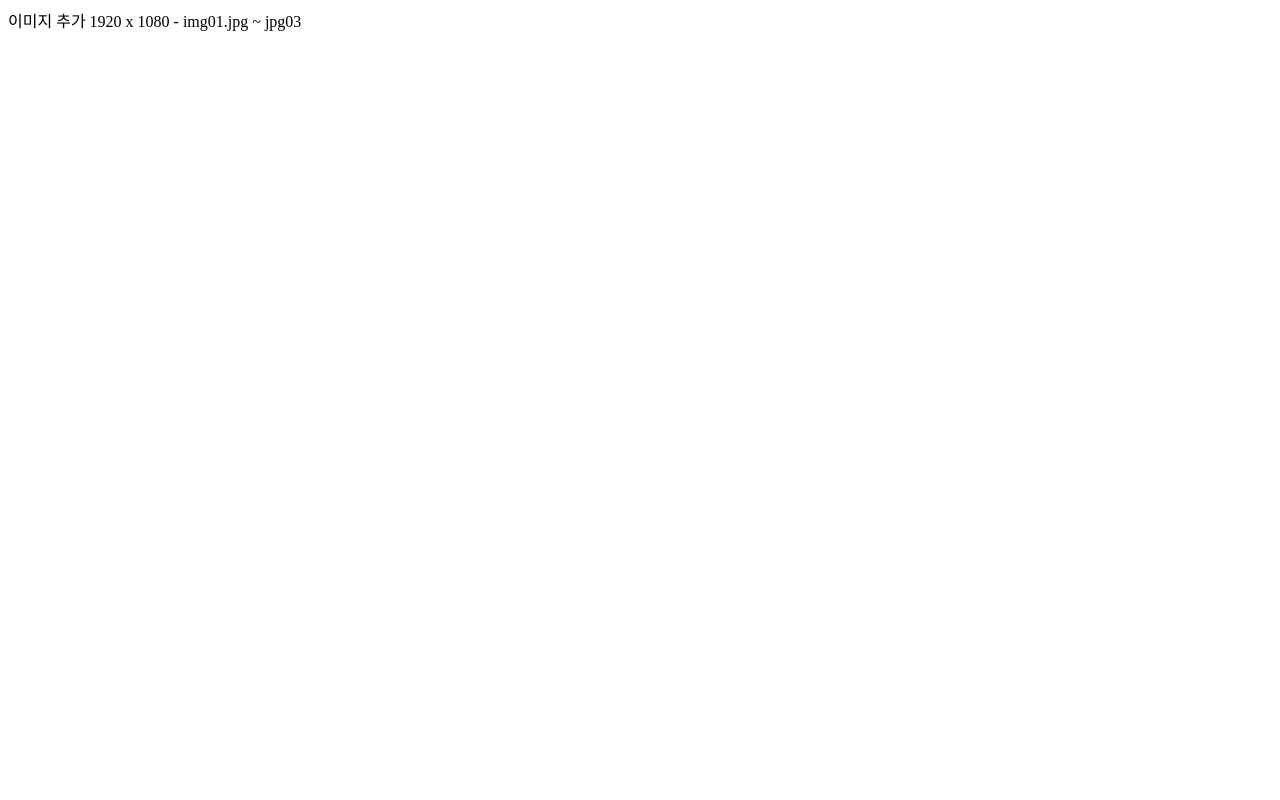
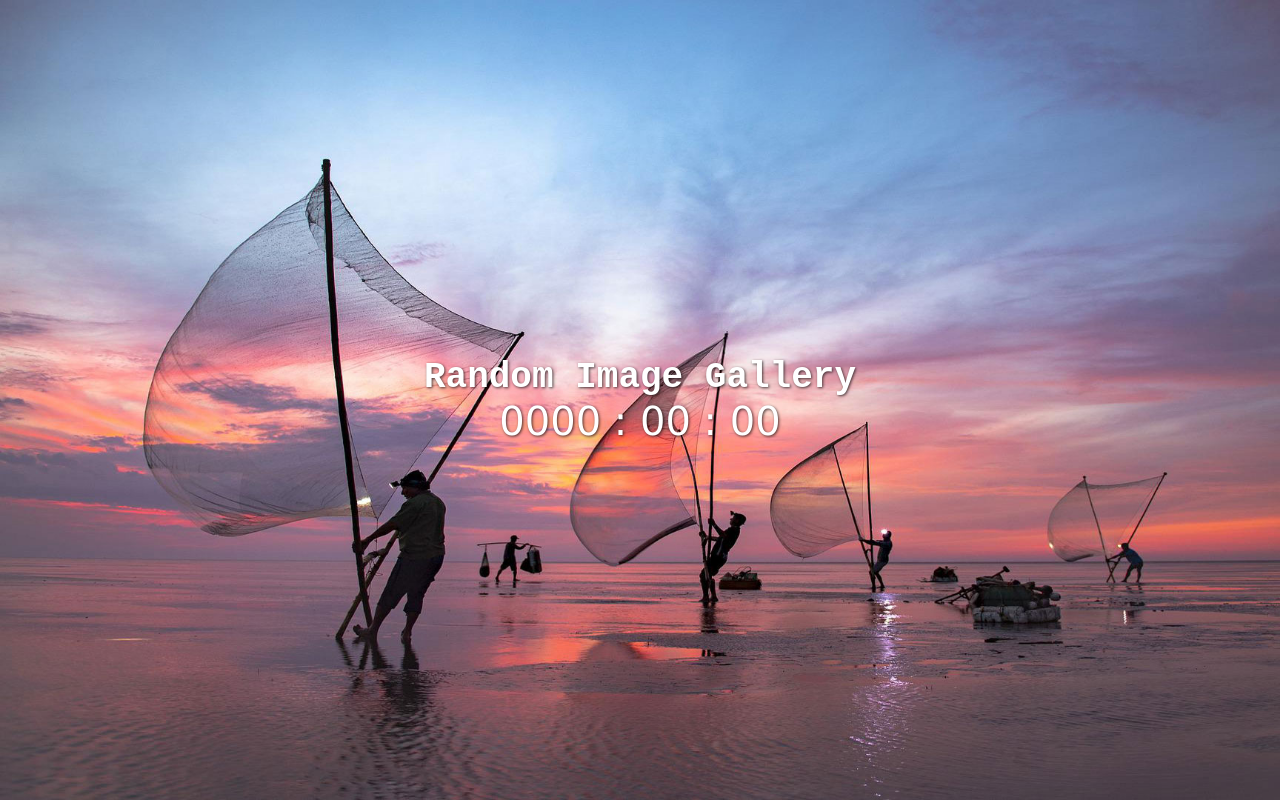
Before and after one commit to yuseeon/random-gallery, a plain HTML site: page index.html in a window 1280 px wide. Drawn offline with Linux system fonts and the light colour scheme.

Commit message:
Add files via upload

```diff
--- a/index.html
+++ b/index.html
@@ -1 +1,22 @@
-이미지 추가 1920 x 1080 - img01.jpg ~ jpg03
+<!DOCTYPE html>
+<html lang="en">
+<head>
+    <meta charset="UTF-8">
+    <meta http-equiv="X-UA-Compatible" content="IE=edge">
+    <meta name="viewport" content="width=device-width, initial-scale=1.0">
+    <title>랜덤 이미지 갤러리</title>
+    <link rel="stylesheet" href="style.css">
+</head>
+<body>
+    <section>
+        <h1>Random Image Gallery</h1>
+        <div class="date">
+        <p>
+            <span class="year">0000</span> :
+            <span class="month">00</span> :
+            <span class="day">00</span>
+        </p>
+        </div>
+    </section>
+</body>
+</html>
--- a/style.css
+++ b/style.css
@@ -0,0 +1,39 @@
+* {
+    margin: 0;
+    padding: 0;
+}
+
+a {
+    text-decoration: none;
+}
+
+ul {
+    list-style-type: none;
+}
+
+body {
+    font-family: 'Courier New', Courier, monospace;
+    background-image: url('image/img01.jpg');
+    background-size: cover;
+    background-repeat: no-repeat;
+    height: 100vh;
+    text-align: center;
+    display: flex;
+    justify-content: center;
+    align-items: center;
+    color: #fff;
+
+}
+
+.date {
+    font-size: 40px;
+    font-family: 'Lucida Sans', 'Lucida Sans Regular', 'Lucida Grande', 'Lucida Sans Unicode', Geneva, Verdana, sans-serif;
+}
+
+section {
+    text-shadow: 1px 1px 3px rgba(0, 0, 0, 0.7);
+}
+
+section h1 {
+    font-size: 36px;
+}
```
